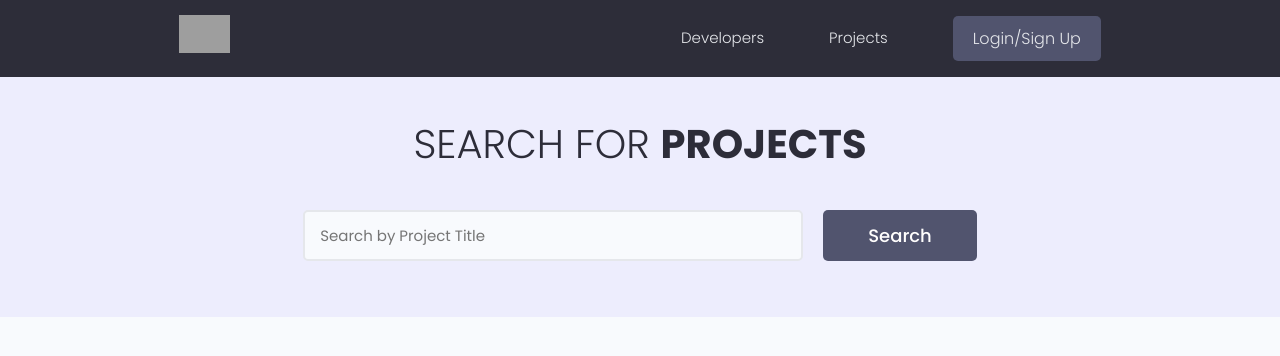
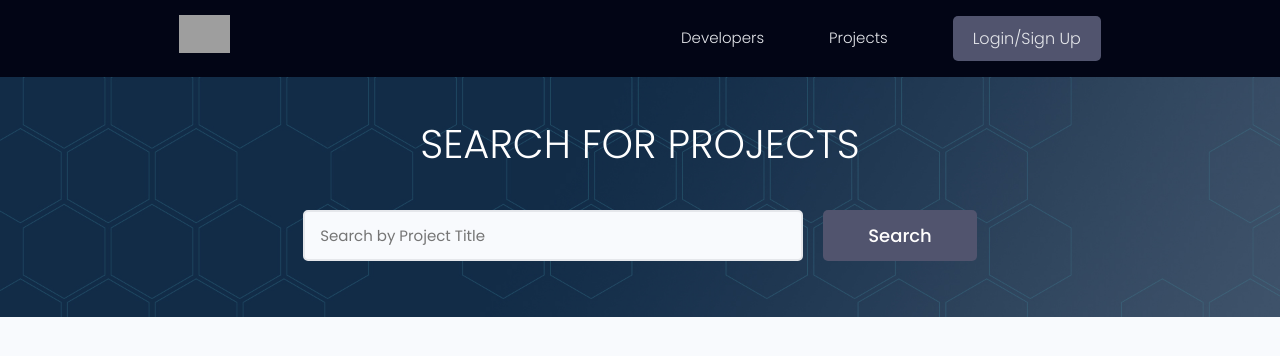
Before and after one commit to vedrandragicevic/devsearch-webapp-django, a Django app: page /projects/ in a window 1280 px wide. Shown: the top 356 px of the page. Run offline with Django 4.2, Linux system fonts and the light colour scheme; data that the repository does not hold is empty; some libraries are stand-ins or nearby versions; grey boxes are pictures that could not be loaded.

Commit message:
Changed banner image

```diff
--- a/projects/templates/projects/projects.html
+++ b/projects/templates/projects/projects.html
@@ -8,7 +8,7 @@
     <section class="hero-section text-center">
       <div class="container container--narrow">
         <div class="hero-section__box">
-          <h2>Search for <span>Projects</span></h2>
+          <h2>Search for Projects</h2>
         </div>
 
         <div class="hero-section__search">
--- a/static/styles/app.css
+++ b/static/styles/app.css
@@ -31,7 +31,7 @@ img {
 .header {
   position: sticky;
   z-index: 111;
-  background-color: var(--color-sub);
+  background-color: #020515;
   padding: 1.5rem 0;
 }
 
@@ -173,7 +173,9 @@ img {
   height: 40vh;
   display: flex;
   align-items: center;
-  background-color: var(--color-sub);
+  background-image: url("../images/blue_dark.jpg");
+  background-repeat: no-repeat;
+  background-size: cover
 }
 
 .hero-section__box {
@@ -486,7 +488,6 @@ img {
   Projects Page
 ========================*/
 .projects > .hero-section {
-  background: var(--color-sub-lighter);
   height: 30vh;
 }
 
@@ -495,7 +496,7 @@ img {
 }
 
 .projects .hero-section__box > h2 {
-  color: var(--color-sub);
+  color: white;
 }
 
 .projects .hero-section__box > h2 > span {
```
Also changed, not shown: static/images/blue_dark.jpg (added).
